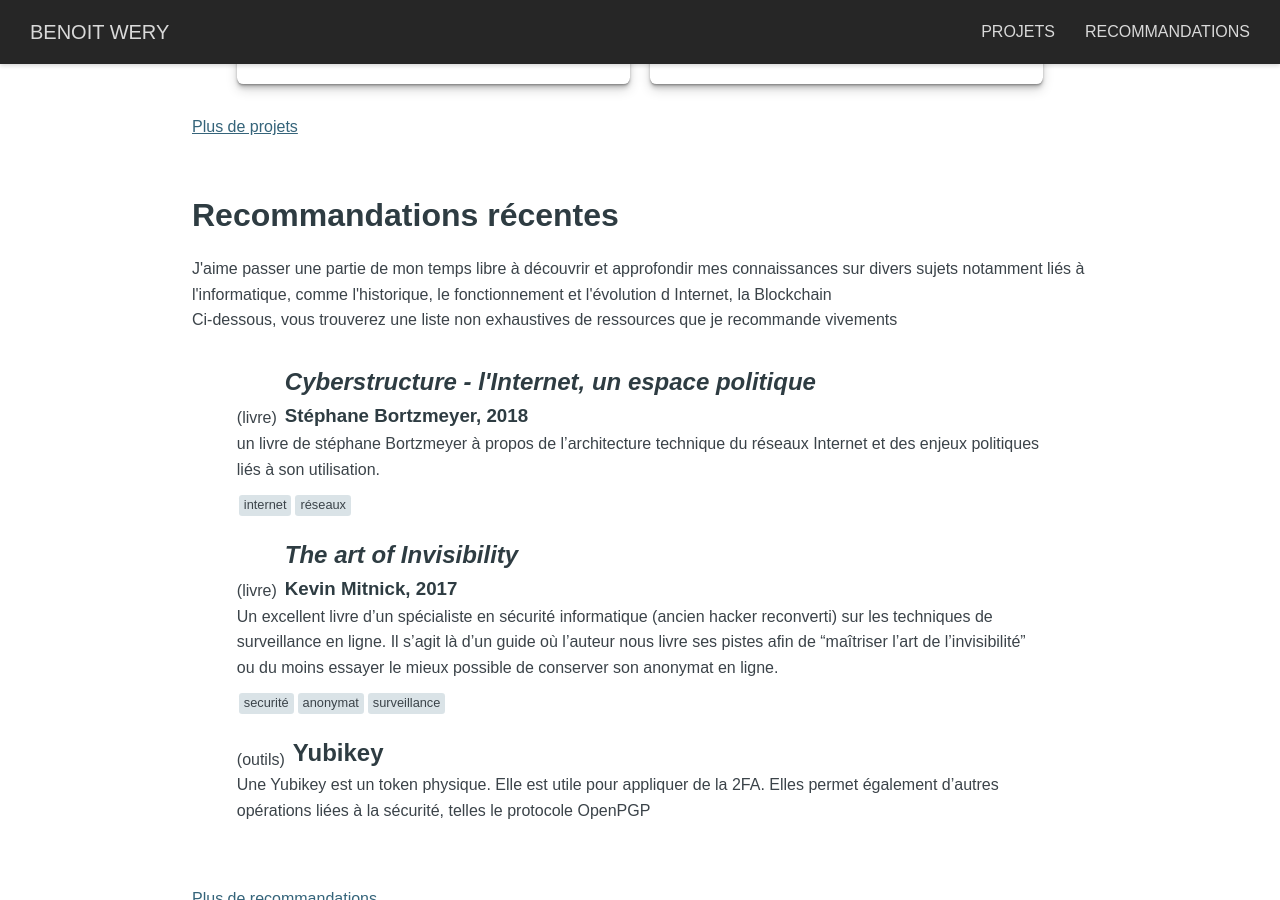
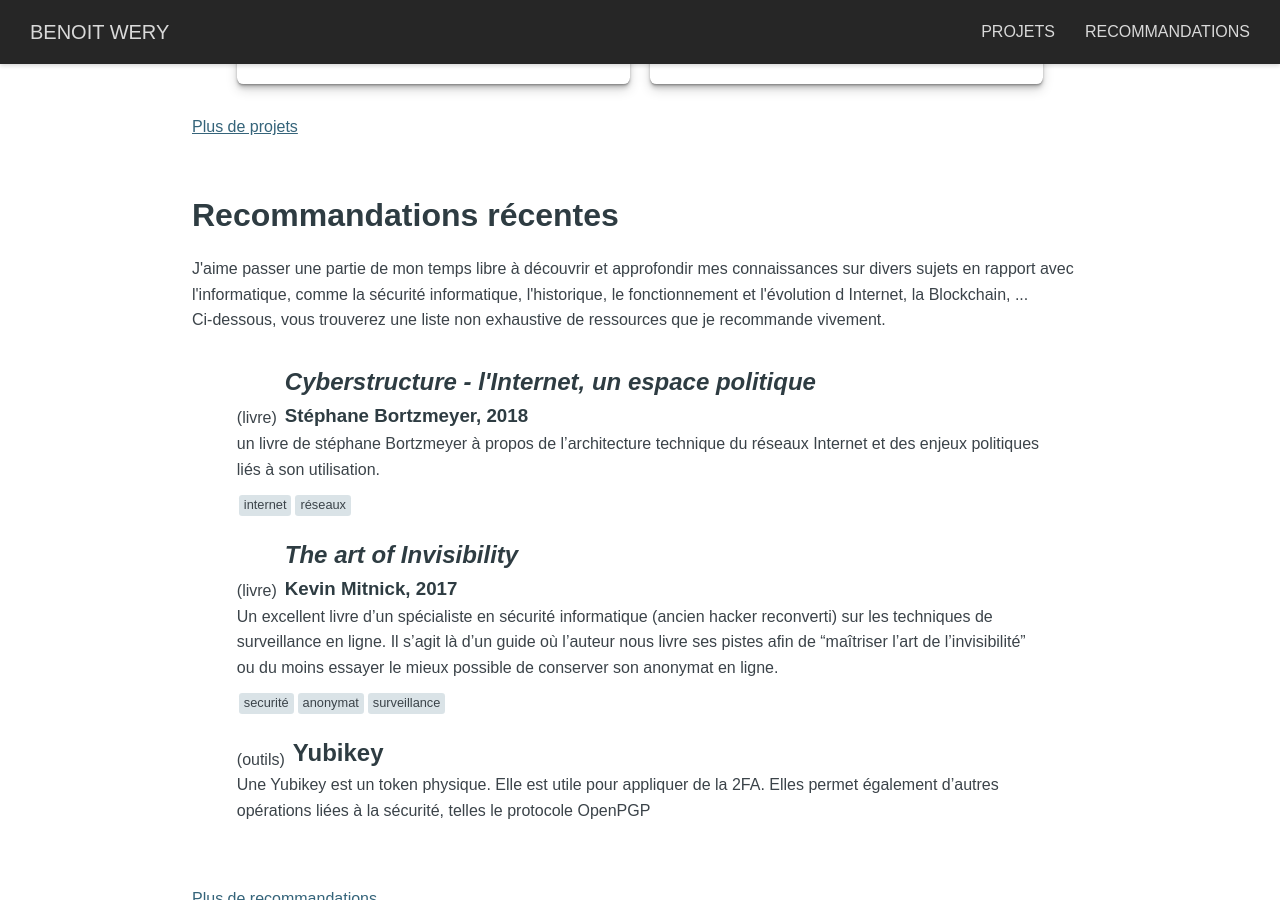
Before and after one commit to benwe95/benwe95.github.io, a Jekyll site: the page built from _pages/index.html, in a window 1280 px wide and 900 px high, scrolled down 1097 px. Built offline with Jekyll 4.4.1, drawn with Linux system fonts in a browser that asks for light colours; some of the changed text lies outside the part shown.

Commit message:
correct index typos

```diff
--- a/_pages/index.html
+++ b/_pages/index.html
@@ -77,11 +77,10 @@ permalink: /
     <div class="section-description">
 
         J'aime passer une partie de mon temps libre à découvrir et approfondir mes connaissances sur divers
-        sujets
-        notamment
-        liés à l'informatique, comme l'historique, le fonctionnement et l'évolution d Internet, la Blockchain
+        sujets en rapport avec l'informatique, comme la sécurité informatique, l'historique, le fonctionnement et
+        l'évolution d Internet, la Blockchain, ...
         <br />
-        Ci-dessous, vous trouverez une liste non exhaustives de ressources que je recommande vivements
+        Ci-dessous, vous trouverez une liste non exhaustive de ressources que je recommande vivement.
     </div>
     <div class="section-content">
         <ul class="recommandations-container">
```
Also changed, not shown: other parts of _pages/index.html (+1 -1 lines).
